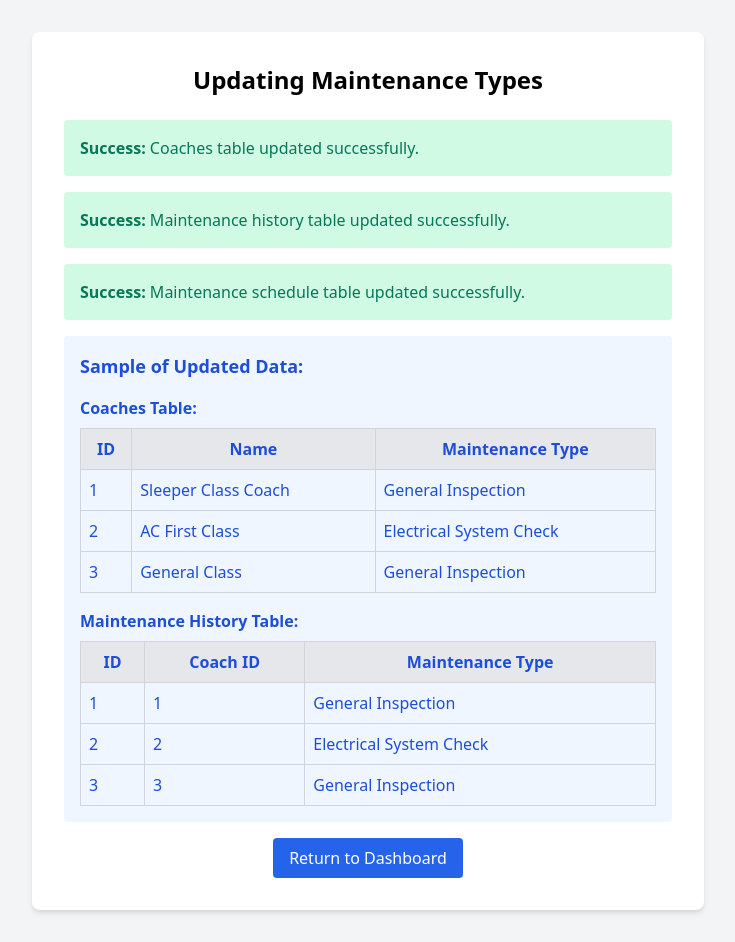
After one commit to Amandeep-Singh07/Railway-Maintenance-Coach-Profile-Website, a PHP site: page /update_types.php in a window 1280 px wide. The commit adds this page. Shown: the whole page, without its empty margins (272-1007 px from the left). Run offline with PHP 8.4, Linux system fonts and the light colour scheme; data comes from the database, SQL or seed files in the repository.

Commit message:
final commit

```diff
--- /dev/null
+++ b/railways/update_types.php
@@ -0,0 +1,151 @@
+<?php
+// Include database configuration
+require_once "config.php";
+
+// Start HTML output
+echo '<!DOCTYPE html>
+<html lang="en">
+<head>
+    <meta charset="UTF-8">
+    <meta name="viewport" content="width=device-width, initial-scale=1.0">
+    <title>Update Maintenance Types</title>
+    <link href="https://cdn.jsdelivr.net/npm/tailwindcss@2.2.19/dist/tailwind.min.css" rel="stylesheet">
+</head>
+<body class="bg-gray-100 p-8">
+    <div class="max-w-2xl mx-auto bg-white p-8 rounded-lg shadow-md">
+        <h1 class="text-2xl font-bold mb-6 text-center">Updating Maintenance Types</h1>
+        <div class="space-y-4">';
+
+// Update coaches table maintenance types
+$sql = "UPDATE coaches SET
+    maintenance_type = CASE
+        WHEN maintenance_type = 'Routine' THEN 'General Inspection'
+        WHEN maintenance_type = 'Preventive' THEN 'Electrical System Check'
+        WHEN maintenance_type = 'Corrective' THEN 'Brake System Repair'
+        ELSE maintenance_type
+    END";
+
+if (mysqli_query($conn, $sql)) {
+    echo '<div class="p-4 bg-green-100 text-green-700 rounded">
+            <p><span class="font-bold">Success:</span> Coaches table updated successfully.</p>
+          </div>';
+} else {
+    echo '<div class="p-4 bg-red-100 text-red-700 rounded">
+            <p><span class="font-bold">Error:</span> Error updating coaches table: ' . mysqli_error($conn) . '</p>
+          </div>';
+}
+
+// Update maintenance_history table maintenance types
+$sql = "UPDATE maintenance_history SET
+    maintenance_type = CASE
+        WHEN maintenance_type = 'Routine' THEN 'General Inspection'
+        WHEN maintenance_type = 'Preventive' THEN 'Electrical System Check'
+        WHEN maintenance_type = 'Corrective' THEN 'Brake System Repair'
+        ELSE maintenance_type
+    END";
+
+if (mysqli_query($conn, $sql)) {
+    echo '<div class="p-4 bg-green-100 text-green-700 rounded">
+            <p><span class="font-bold">Success:</span> Maintenance history table updated successfully.</p>
+          </div>';
+} else {
+    echo '<div class="p-4 bg-red-100 text-red-700 rounded">
+            <p><span class="font-bold">Error:</span> Error updating maintenance history table: ' . mysqli_error($conn) . '</p>
+          </div>';
+}
+
+// Update maintenance_schedule table maintenance types
+$sql = "UPDATE maintenance_schedule SET
+    maintenance_type = CASE
+        WHEN maintenance_type = 'Routine' THEN 'General Inspection'
+        WHEN maintenance_type = 'Preventive' THEN 'Electrical System Check'
+        WHEN maintenance_type = 'Corrective' THEN 'Brake System Repair'
+        ELSE maintenance_type
+    END";
+
+if (mysqli_query($conn, $sql)) {
+    echo '<div class="p-4 bg-green-100 text-green-700 rounded">
+            <p><span class="font-bold">Success:</span> Maintenance schedule table updated successfully.</p>
+          </div>';
+} else {
+    echo '<div class="p-4 bg-red-100 text-red-700 rounded">
+            <p><span class="font-bold">Error:</span> Error updating maintenance schedule table: ' . mysqli_error($conn) . '</p>
+          </div>';
+}
+
+// Show sample of updated data
+echo '<div class="mt-8 p-4 bg-blue-50 text-blue-700 rounded">
+        <h2 class="text-lg font-bold mb-2">Sample of Updated Data:</h2>';
+
+// Show sample from coaches table
+$sql = "SELECT id, name, maintenance_type FROM coaches LIMIT 3";
+$result = mysqli_query($conn, $sql);
+
+if (mysqli_num_rows($result) > 0) {
+    echo '<h3 class="text-md font-semibold mt-4">Coaches Table:</h3>
+          <table class="w-full border-collapse border border-gray-300 mt-2">
+            <thead>
+              <tr class="bg-gray-200">
+                <th class="p-2 border border-gray-300">ID</th>
+                <th class="p-2 border border-gray-300">Name</th>
+                <th class="p-2 border border-gray-300">Maintenance Type</th>
+              </tr>
+            </thead>
+            <tbody>';
+
+    while ($row = mysqli_fetch_assoc($result)) {
+        echo '<tr>
+                <td class="p-2 border border-gray-300">' . htmlspecialchars($row['id']) . '</td>
+                <td class="p-2 border border-gray-300">' . htmlspecialchars($row['name']) . '</td>
+                <td class="p-2 border border-gray-300">' . htmlspecialchars($row['maintenance_type']) . '</td>
+              </tr>';
+    }
+
+    echo '</tbody></table>';
+} else {
+    echo '<p>No data found in coaches table.</p>';
+}
+
+// Show sample from maintenance_history table
+$sql = "SELECT id, coach_id, maintenance_type FROM maintenance_history LIMIT 3";
+$result = mysqli_query($conn, $sql);
+
+if (mysqli_num_rows($result) > 0) {
+    echo '<h3 class="text-md font-semibold mt-4">Maintenance History Table:</h3>
+          <table class="w-full border-collapse border border-gray-300 mt-2">
+            <thead>
+              <tr class="bg-gray-200">
+                <th class="p-2 border border-gray-300">ID</th>
+                <th class="p-2 border border-gray-300">Coach ID</th>
+                <th class="p-2 border border-gray-300">Maintenance Type</th>
+              </tr>
+            </thead>
+            <tbody>';
+
+    while ($row = mysqli_fetch_assoc($result)) {
+        echo '<tr>
+                <td class="p-2 border border-gray-300">' . htmlspecialchars($row['id']) . '</td>
+                <td class="p-2 border border-gray-300">' . htmlspecialchars($row['coach_id']) . '</td>
+                <td class="p-2 border border-gray-300">' . htmlspecialchars($row['maintenance_type']) . '</td>
+              </tr>';
+    }
+
+    echo '</tbody></table>';
+} else {
+    echo '<p>No data found in maintenance_history table.</p>';
+}
+
+echo '</div>';
+
+// Close HTML
+echo '<div class="mt-8 text-center">
+        <a href="index.php" class="inline-block px-4 py-2 bg-blue-600 text-white rounded hover:bg-blue-700">Return to Dashboard</a>
+      </div>
+    </div>
+  </div>
+</body>
+</html>';
+
+// Close database connection
+mysqli_close($conn);
+?>
```
Also changed, not shown: railways/coach_details.php (+47 -6 lines), railways/schedule_maintenance.php (+10 -4 lines), railways/update_maintenance_types.php (added, +52 -0 lines), railways/update_maintenance_types.sql (added, +26 -0 lines).
